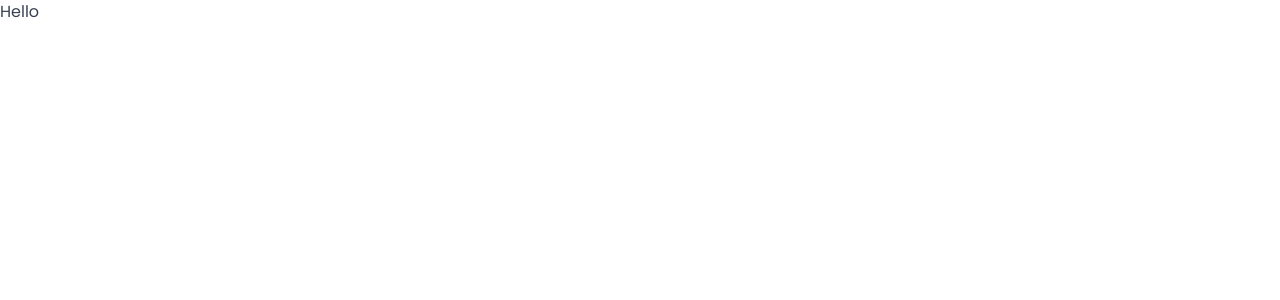
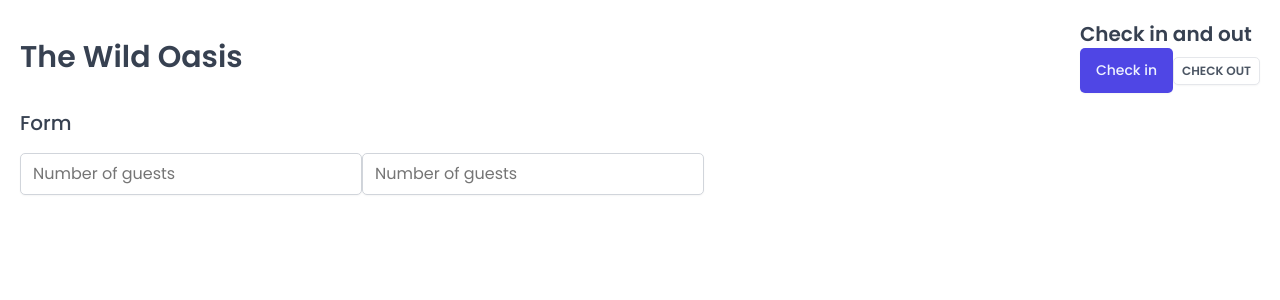
Before and after one commit to OlgaPrikhodko/wild-oasis, a React (Vite) app: page / in a window 1280 px wide. Shown: the top 300 px of the page. Built offline with nearby package versions, Linux system fonts and the light colour scheme; a web font is replaced by a local one.

Commit message:
🌟 add styled C: Button, Heading, Input and Row

```diff
--- a/src/App.tsx
+++ b/src/App.tsx
@@ -1,10 +1,40 @@
+import { styled } from "styled-components";
 import GlobalStyles from "./styles/globalStyles";
+import Button from "@/ui/Button";
+import Input from "@/ui/Input";
+import Heading from "@/ui/Heading";
+import Row from "@/ui/Row";
+
+const StyledApp = styled.main`
+  padding: 20px;
+`;
 
 const App = () => {
   return (
     <>
       <GlobalStyles />
-      <div>Hello</div>
+      <StyledApp>
+        <Row>
+          <Row type="horisontal">
+            <Heading as="h1">The Wild Oasis</Heading>
+            <div>
+              <Heading as="h2">Check in and out</Heading>
+              <Button>Check in</Button>
+              <Button variation="secondary" size="small">
+                Check out
+              </Button>
+            </div>
+          </Row>
+
+          <Row>
+            <Heading as="h3">Form</Heading>
+            <form>
+              <Input type="number" placeholder="Number of guests" />
+              <Input type="number" placeholder="Number of guests" />
+            </form>
+          </Row>
+        </Row>
+      </StyledApp>
     </>
   );
 };
--- /dev/null
+++ b/src/ui/Button.tsx
@@ -0,0 +1,70 @@
+import { css, styled } from "styled-components";
+
+const sizes = {
+  small: css`
+    font-size: 1.2rem;
+    padding: 0.4rem 0.8rem;
+    text-transform: uppercase;
+    font-weight: 600;
+    text-align: center;
+  `,
+  medium: css`
+    font-size: 1.4rem;
+    padding: 1.2rem 1.6rem;
+    font-weight: 500;
+  `,
+  large: css`
+    font-size: 1.6rem;
+    padding: 1.2rem 2.4rem;
+    font-weight: 500;
+  `,
+};
+
+const variations = {
+  primary: css`
+    color: var(--color-brand-50);
+    background-color: var(--color-brand-600);
+
+    &:hover {
+      background-color: var(--color-brand-700);
+    }
+  `,
+  secondary: css`
+    color: var(--color-grey-600);
+    background: var(--color-grey-0);
+    border: 1px solid var(--color-grey-200);
+
+    &:hover {
+      background-color: var(--color-grey-50);
+    }
+  `,
+  danger: css`
+    color: var(--color-red-100);
+    background-color: var(--color-red-700);
+
+    &:hover {
+      background-color: var(--color-red-800);
+    }
+  `,
+};
+
+type ButtonProps = {
+  variation?: keyof typeof variations;
+  size?: keyof typeof sizes;
+};
+
+const Button = styled.button<ButtonProps>`
+  border: none;
+  border-radius: var(--border-radius-sm);
+  box-shadow: var(--shadow-sm);
+
+  ${(props) => props.size && sizes[props.size]}
+  ${(props) => props.variation && variations[props.variation]}
+`;
+
+Button.defaultProps = {
+  variation: "primary",
+  size: "medium",
+};
+
+export default Button;
--- /dev/null
+++ b/src/ui/Heading.tsx
@@ -0,0 +1,28 @@
+import { css, styled } from "styled-components";
+
+const Heading = styled.h1`
+  ${(props) =>
+    props.as === "h1" &&
+    css`
+      font-size: 3rem;
+      font-weight: 600;
+    `}
+
+  ${(props) =>
+    props.as === "h2" &&
+    css`
+      font-size: 2rem;
+      font-weight: 600;
+    `}
+
+  ${(props) =>
+    props.as === "h3" &&
+    css`
+      font-size: 2rem;
+      font-weight: 500;
+    `}
+
+  line-height: 1.4;
+`;
+
+export default Heading;
--- /dev/null
+++ b/src/ui/Input.tsx
@@ -0,0 +1,11 @@
+import { styled } from "styled-components";
+
+const Input = styled.input`
+  border: 1px solid var(--color-grey-300);
+  background-color: var(--color-grey-0);
+  border-radius: var(--border-radius-sm);
+  padding: 0.8rem 1.2rem;
+  box-shadow: var(--shadow-sm);
+`;
+
+export default Input;
--- /dev/null
+++ b/src/ui/Row.tsx
@@ -0,0 +1,27 @@
+import { css, styled } from "styled-components";
+
+type RowProps = {
+  type?: "horisontal" | "vertical";
+};
+
+const Row = styled.div<RowProps>`
+  display: flex;
+
+  ${(props) =>
+    props.type === "horisontal" &&
+    css`
+      justify-content: space-between;
+      align-items: center;
+    `}
+
+  ${(props) =>
+    props.type === "vertical" &&
+    css`
+      flex-direction: column;
+      gap: 1.6rem;
+    `}
+`;
+
+Row.defaultProps = { type: "vertical" };
+
+export default Row;
```
